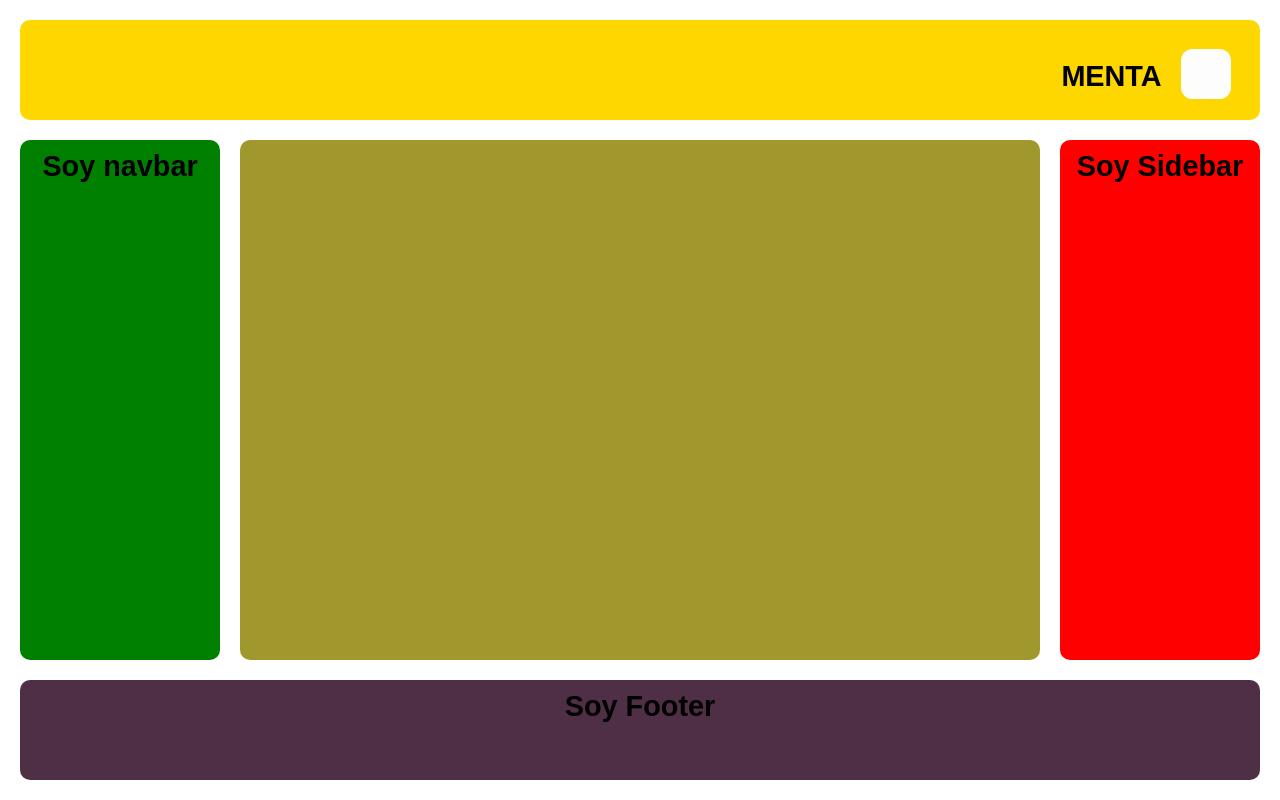
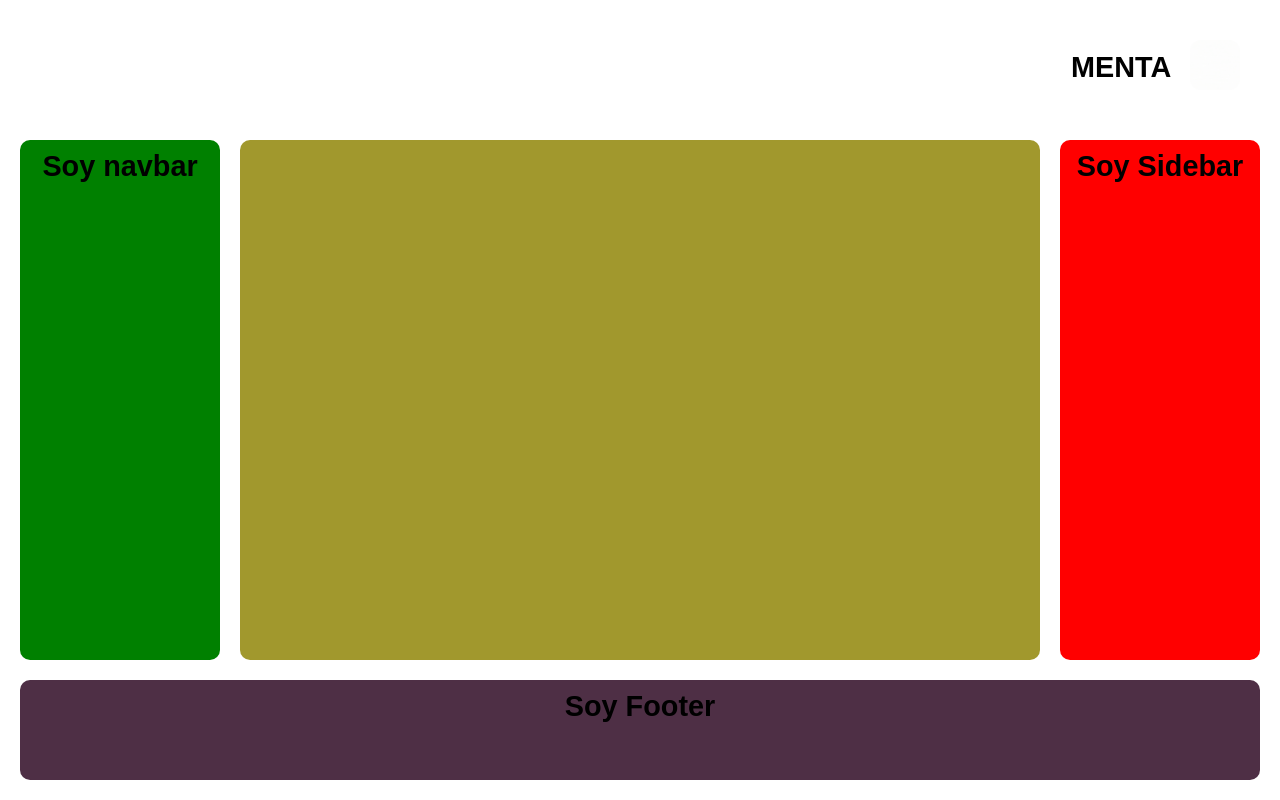
Before and after one commit to MayradelvGonzalez/My-App, a React (Create React App) app in the folder client/files/: page / in a window 1280 px wide. Built offline with nearby package versions, Linux system fonts and the light colour scheme.

Commit message:
estiloCajas

```diff
--- a/client/files/src/components/header/Header.jsx
+++ b/client/files/src/components/header/Header.jsx
@@ -1,7 +1,7 @@
 import React from 'react';
 import './header.css';
 // import imagen from '../../img/MENTA.png';
-import imagen from '../../img/MENTA (1).gif';
+import imagen from '../../img/MENTAGIF.gif';
 function Header(){
     return (
     <div id='contenedorHeader'>
--- a/client/files/src/components/header/header.css
+++ b/client/files/src/components/header/header.css
@@ -11,7 +11,8 @@
     /* flex-direction: row; */
     flex-wrap: wrap;
     gap: 1em;
-    padding: 1em;
+    padding: 0.5em;
+    background-color:white;
 }
 
 #logo{
--- a/client/files/src/index.css
+++ b/client/files/src/index.css
@@ -49,7 +49,7 @@ code {
   ;
   .header{
     grid-area: header;
-    background-color:gold;
+    background-color:white;
 
   }
   .navbar {
```
Also changed, not shown: client/files/src/img/MENTAGIF.gif (added), 1 other file (tests, documents, lock files or other folders).
